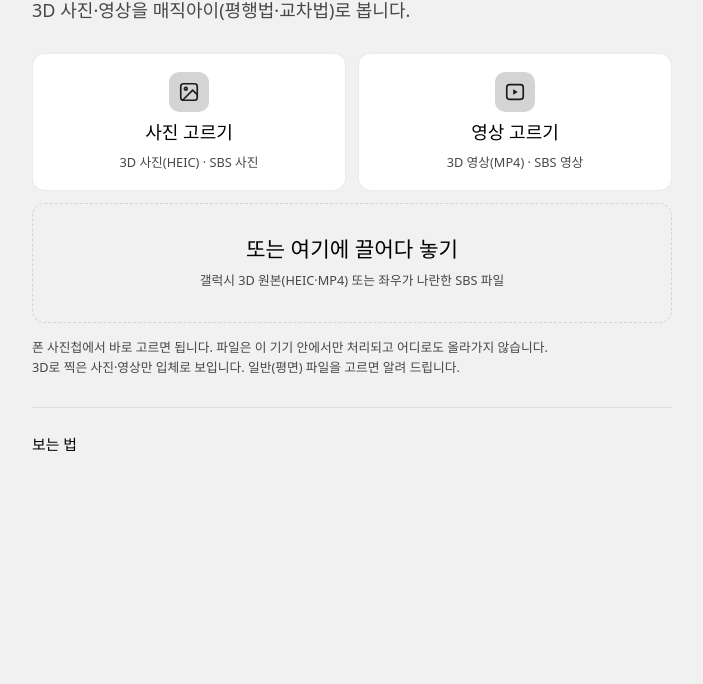
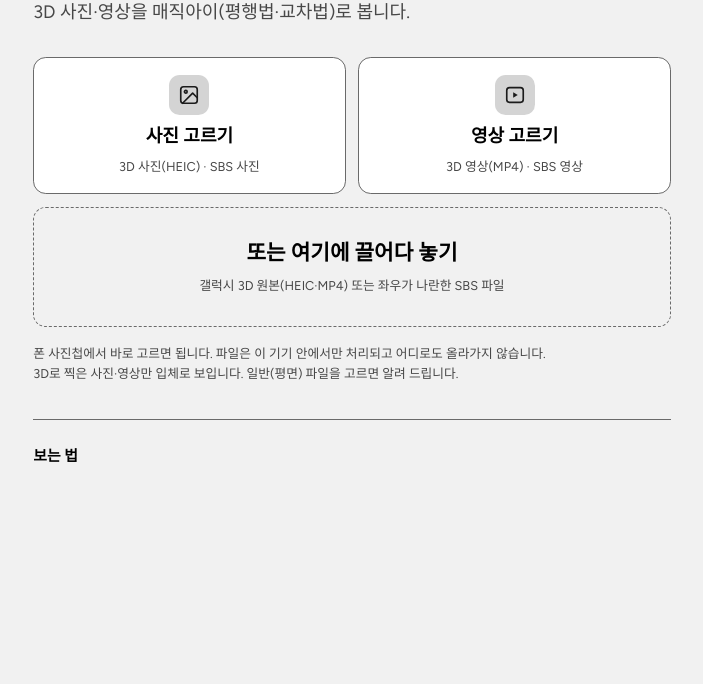
Before and after one commit to leftdrawer/galaxy3d-viewer, a plain HTML site: page web/index.html in a window 1280 px wide. Shown: the part 116-800 px from the top of the page, without its empty margins (288-991 px from the left). Drawn offline with Linux system fonts and the light colour scheme.

Commit message:
Neutral 테마 글꼴 두께와 Figtree를 화면에 맞춤 (#2)
테마 CSS가 참조만 하던 글꼴 두께와 간격을 채우고, Figtree를 저장소에 두어
외부 글꼴 요청 없이 쓰게 한다. 카드와 끌어놓기 경계가 바탕과 구분되게 한다.

Co-authored-by: EUNHO <leftdrawer@users.noreply.github.com>

```diff
--- a/web/index.html
+++ b/web/index.html
@@ -5,11 +5,13 @@
 <meta name="viewport" content="width=device-width,initial-scale=1,viewport-fit=cover">
 <title>갤럭시 3D 뷰어</title>
 <meta name="description" content="갤럭시 3D 사진·영상을 매직아이(평행법·교차법)로 보는 뷰어. 파일은 기기 밖으로 나가지 않습니다.">
+<meta name="color-scheme" content="light dark">
 <meta name="theme-color" content="#f1f1f1" media="(prefers-color-scheme: light)">
 <meta name="theme-color" content="#1b1b1b" media="(prefers-color-scheme: dark)">
 <link rel="manifest" href="manifest.webmanifest">
 <link rel="icon" href="icon-192.png" type="image/png">
 <link rel="apple-touch-icon" href="icon-192.png">
+<link rel="stylesheet" href="vendor/astryx/fonts-local.css">
 <link rel="stylesheet" href="vendor/astryx-theme-neutral-0.7.16.css">
 <style>
   :root {
@@ -27,6 +29,21 @@
     --view-solid: color-mix(in srgb, var(--view-ink) 16%, var(--view-bg));
     --font-family-body: Figtree, "Pretendard", "Apple SD Gothic Neo", "Noto Sans KR", system-ui, sans-serif;
     --font-family-heading: Figtree, "Pretendard", "Apple SD Gothic Neo", "Noto Sans KR", system-ui, sans-serif;
+    /* theme.css references these core primitives and does not define them. */
+    --font-weight-normal: 400;
+    --font-weight-medium: 500;
+    --font-weight-semibold: 600;
+    --font-weight-bold: 700;
+    --spacing-1: 0.25rem;
+    --spacing-2: 0.5rem;
+    --spacing-3: 0.75rem;
+    --spacing-4: 1rem;
+    --spacing-5: 1.25rem;
+    --spacing-6: 1.5rem;
+    --spacing-7: 1.75rem;
+    --spacing-8: 2rem;
+    --spacing-10: 2.5rem;
+    --spacing-11: 2.75rem;
     color-scheme: light dark;
     font-family: var(--font-family-body);
     -webkit-text-size-adjust: 100%;
@@ -41,25 +58,25 @@
 
   button, a.btn {
     font: inherit; font-size: var(--text-large-size); font-weight: var(--text-large-weight);
-    color: var(--color-text-accent); background: var(--color-accent-muted); border: 1px solid transparent;
-    border-radius: var(--radius-full); min-height: 44px; padding: 0 16px; cursor: pointer; text-decoration: none; white-space: nowrap;
-    display: inline-flex; align-items: center; justify-content: center; gap: 8px;
+    color: var(--color-text-accent); background: var(--color-accent-muted); border: 1px solid var(--color-icon-secondary);
+    border-radius: var(--radius-full); min-height: var(--spacing-11); padding: 0 var(--spacing-4); cursor: pointer; text-decoration: none; white-space: nowrap;
+    display: inline-flex; align-items: center; justify-content: center; gap: var(--spacing-2);
     transition: transform var(--duration-fast) cubic-bezier(.3, 1, .4, 1), background-color var(--duration-fast), border-color var(--duration-fast);
   }
   button:disabled, a.btn[aria-disabled="true"] { cursor: default; opacity: .55; }
   button:active:not(:disabled), a.btn:active { transform: scale(.98); }
-  button.on { background: var(--color-accent); color: var(--color-on-accent); }
+  button.on { background: var(--color-accent); color: var(--color-on-accent); border-color: transparent; }
 
-  #home { width: 100%; max-width: 680px; margin: 0 auto; padding: clamp(40px, 7dvh, 72px) 20px calc(40px + env(safe-area-inset-bottom)); }
-  h1 { font-family: var(--font-family-heading); font-size: var(--text-display-2-size); line-height: var(--text-display-2-leading); font-weight: var(--text-heading-1-weight); margin: 0 0 10px; letter-spacing: -.03em; }
-  .sub { color: var(--dim); margin: 0 0 28px; font-size: var(--text-large-size); line-height: 1.55; }
-  .picks { display: grid; grid-template-columns: 1fr 1fr; gap: 12px; margin-bottom: 12px; }
+  #home { width: 100%; max-width: 680px; margin: 0 auto; padding: clamp(var(--spacing-10), 7dvh, 4.5rem) var(--spacing-5) calc(var(--spacing-10) + env(safe-area-inset-bottom)); }
+  h1 { font-family: var(--font-family-heading); font-size: var(--text-display-2-size); line-height: var(--text-display-2-leading); font-weight: var(--text-heading-1-weight); margin: 0 0 var(--spacing-3); letter-spacing: -.03em; }
+  .sub { color: var(--dim); margin: 0 0 var(--spacing-7); font-size: var(--text-large-size); line-height: 1.55; }
+  .picks { display: grid; grid-template-columns: 1fr 1fr; gap: var(--spacing-3); margin-bottom: var(--spacing-3); }
   .pick {
-    flex-direction: column; gap: 8px; align-items: center; justify-content: center; text-align: center;
-    min-height: 132px; height: auto; padding: 18px 14px; background: var(--color-background-surface); color: var(--text);
-    border: 1px solid var(--color-border); border-radius: var(--radius-container);
+    flex-direction: column; gap: var(--spacing-2); align-items: center; justify-content: center; text-align: center;
+    min-height: 132px; height: auto; padding: var(--spacing-4) var(--spacing-3); background: var(--color-background-surface); color: var(--text);
+    border: 1px solid var(--color-icon-secondary); border-radius: var(--radius-container);
   }
-  .pick:hover:not(:disabled) { border-color: var(--color-border-emphasized); background: color-mix(in srgb, var(--color-accent-muted) 55%, var(--card)); }
+  .pick:hover:not(:disabled) { border-color: var(--color-text-primary); background: color-mix(in srgb, var(--color-accent-muted) 55%, var(--card)); }
   .pick .ic { width: 40px; height: 40px; display: grid; place-items: center; border-radius: var(--radius-element); background: var(--color-accent-muted); color: var(--color-text-accent); }
   .pick .ic svg { display: block; width: 22px; height: 22px; fill: none; stroke: currentColor; stroke-width: 1.8; stroke-linecap: round; stroke-linejoin: round; }
   .pick strong { font-size: var(--text-large-size); font-weight: var(--text-large-weight); color: var(--text); }
@@ -67,21 +84,21 @@
   @media (max-width: 380px) { .picks { grid-template-columns: 1fr; } }
 
   .drop {
-    display: flex; flex-direction: column; gap: 8px; align-items: center; justify-content: center; text-align: center;
-    min-height: 120px; padding: 24px; background: var(--fill); color: var(--text); border: 1px dashed var(--color-border-emphasized);
+    display: flex; flex-direction: column; gap: var(--spacing-2); align-items: center; justify-content: center; text-align: center;
+    min-height: 120px; padding: var(--spacing-6); background: var(--fill); color: var(--text); border: 1px dashed var(--color-icon-secondary);
     border-radius: var(--radius-container); cursor: copy; transition: background-color var(--duration-fast), border-color var(--duration-fast);
   }
   .drop.over { border-style: solid; border-color: var(--color-info); background: var(--color-info-muted); }
   .drop strong { font-size: var(--text-heading-2-size); line-height: 1.35; font-weight: var(--text-heading-2-weight); }
   .drop span { color: var(--dim); font-size: var(--text-supporting-size); line-height: 1.5; }
-  .note { color: var(--dim); font-size: var(--text-supporting-size); line-height: 1.6; margin: 14px 0 0; }
-  #busy { margin-top: 24px; }
+  .note { color: var(--dim); font-size: var(--text-supporting-size); line-height: 1.6; margin: var(--spacing-4) 0 0; }
+  #busy { margin-top: var(--spacing-6); }
   .bar { height: 6px; background: var(--fill); border-radius: var(--radius-full); overflow: hidden; }
   .bar i { display: block; height: 100%; width: 0; background: var(--color-info); transition: width var(--duration-fast); }
   #busytext { color: var(--dim); font-size: var(--text-supporting-size); font-variant-numeric: tabular-nums; }
-  .err { color: var(--err); margin-top: 18px; line-height: 1.5; }
-  details { margin-top: 30px; border-top: 1px solid var(--color-border); padding-top: 14px; color: var(--dim); font-size: var(--text-body-size); line-height: 1.65; }
-  summary { cursor: pointer; color: var(--text); font-weight: var(--text-large-weight); min-height: 44px; display: flex; align-items: center; }
+  .err { color: var(--err); margin-top: var(--spacing-4); line-height: 1.5; }
+  details { margin-top: var(--spacing-8); border-top: 1px solid var(--color-icon-secondary); padding-top: var(--spacing-3); color: var(--dim); font-size: var(--text-body-size); line-height: 1.65; }
+  summary { cursor: pointer; color: var(--text); font-weight: var(--text-large-weight); min-height: var(--spacing-11); display: flex; align-items: center; }
 
   #view { position: fixed; inset: 0; background: var(--view-bg); color: var(--view-ink); color-scheme: dark; --dim: var(--view-dim); --tint: var(--color-info); }
   @media (orientation: portrait) and (pointer: coarse) {
@@ -91,10 +108,10 @@
   #ui { position: absolute; inset: 0; pointer-events: none; transition: opacity var(--duration-fast); }
   #ui.hide { opacity: 0; }
   #ui.hide * { pointer-events: none !important; }
-  .row { position: absolute; left: 0; right: 0; display: flex; gap: 8px; align-items: center; padding: 12px 16px; padding-left: max(16px, env(safe-area-inset-left)); padding-right: max(16px, env(safe-area-inset-right)); }
+  .row { position: absolute; left: 0; right: 0; display: flex; gap: var(--spacing-2); align-items: center; padding: var(--spacing-3) var(--spacing-4); padding-left: max(var(--spacing-4), env(safe-area-inset-left)); padding-right: max(var(--spacing-4), env(safe-area-inset-right)); }
   .row > * { pointer-events: auto; }
   .row.top { top: 0; }
-  .row.bottom { bottom: 0; padding-bottom: max(12px, env(safe-area-inset-bottom)); flex-wrap: wrap; }
+  .row.bottom { bottom: 0; padding-bottom: max(var(--spacing-3), env(safe-area-inset-bottom)); flex-wrap: wrap; }
   #view button, #view a.btn {
     color: var(--view-ink); background: color-mix(in srgb, var(--view-ink) 14%, transparent); border: 1px solid var(--view-border);
     -webkit-backdrop-filter: blur(24px) saturate(140%); backdrop-filter: blur(24px) saturate(140%);
@@ -102,27 +119,27 @@
   #view button.on { background: var(--color-info); color: var(--color-on-info); border-color: transparent; }
   .back-icon { width: 18px; height: 18px; fill: none; stroke: currentColor; stroke-width: 1.8; stroke-linecap: round; stroke-linejoin: round; }
   #msg { color: var(--view-ink); font-size: var(--text-supporting-size); line-height: 1.4; text-shadow: 0 1px 3px color-mix(in srgb, var(--view-bg) 84%, transparent); pointer-events: none; }
-  #seek { flex: 1; min-width: 120px; min-height: 44px; accent-color: var(--color-info); }
+  #seek { flex: 1; min-width: 120px; min-height: var(--spacing-11); accent-color: var(--color-info); }
   .spacer { flex: 1; }
   #panel {
-    position: absolute; right: max(16px, env(safe-area-inset-right)); bottom: 76px; width: min(340px, calc(100% - 32px)); max-height: calc(100% - 140px);
+    position: absolute; right: max(var(--spacing-4), env(safe-area-inset-right)); bottom: calc(var(--spacing-11) + var(--spacing-8)); width: min(340px, calc(100% - var(--spacing-8))); max-height: calc(100% - 140px);
     overflow: auto; pointer-events: auto; background: color-mix(in srgb, var(--view-ink) 14%, var(--view-bg)); color: var(--view-ink);
-    border: 1px solid var(--view-border); border-radius: var(--radius-container); padding: 16px 18px;
+    border: 1px solid var(--view-border); border-radius: var(--radius-container); padding: var(--spacing-4);
     -webkit-backdrop-filter: blur(24px) saturate(140%); backdrop-filter: blur(24px) saturate(140%);
   }
-  #panel label { display: block; font-size: var(--text-label-size); line-height: 1.4; margin: 12px 0 4px; }
+  #panel label { display: block; font-size: var(--text-label-size); line-height: 1.4; margin: var(--spacing-3) 0 var(--spacing-1); }
   #panel label b { float: right; font-weight: var(--text-label-weight); color: var(--color-info); font-variant-numeric: tabular-nums; }
-  #panel input[type=range] { width: 100%; min-height: 44px; accent-color: var(--color-info); }
+  #panel input[type=range] { width: 100%; min-height: var(--spacing-11); accent-color: var(--color-info); }
   #panel .hint { color: var(--view-dim); font-size: var(--text-supporting-size); line-height: 1.5; margin: 2px 0 0; }
-  #panel .btns { display: flex; flex-wrap: wrap; gap: 8px; margin-top: 14px; }
+  #panel .btns { display: flex; flex-wrap: wrap; gap: var(--spacing-2); margin-top: var(--spacing-4); }
 
-  dialog { background: var(--card); color: var(--text); border: 1px solid var(--color-border); border-radius: var(--radius-container); padding: 24px; max-width: min(560px, calc(100% - 32px)); }
+  dialog { background: var(--card); color: var(--text); border: 1px solid var(--color-icon-secondary); border-radius: var(--radius-container); padding: var(--spacing-6); max-width: min(560px, calc(100% - var(--spacing-8))); }
   dialog::backdrop { background: color-mix(in srgb, var(--color-overlay) 72%, transparent); -webkit-backdrop-filter: blur(6px); backdrop-filter: blur(6px); }
   dialog h2 { margin: 0 0 8px; font-size: var(--text-heading-2-size); line-height: 1.35; font-weight: var(--text-heading-2-weight); }
-  dialog p { color: var(--dim); margin: 0 0 16px; font-size: var(--text-body-size); line-height: 1.55; }
-  #card { border: 2px solid var(--color-info); border-radius: var(--radius-element); margin: 0 auto 16px; background: var(--color-info-muted); }
-  #calScale { width: 100%; min-height: 44px; accent-color: var(--color-info); }
-  dialog .btns { display: flex; justify-content: flex-end; gap: 8px; margin-top: 14px; }
+  dialog p { color: var(--dim); margin: 0 0 var(--spacing-4); font-size: var(--text-body-size); line-height: 1.55; }
+  #card { border: 2px solid var(--color-info); border-radius: var(--radius-element); margin: 0 auto var(--spacing-4); background: var(--color-info-muted); }
+  #calScale { width: 100%; min-height: var(--spacing-11); accent-color: var(--color-info); }
+  dialog .btns { display: flex; justify-content: flex-end; gap: var(--spacing-2); margin-top: var(--spacing-4); }
 
   @media (prefers-reduced-transparency: reduce) {
     #view button, #view a.btn { background: var(--view-solid); -webkit-backdrop-filter: none; backdrop-filter: none; }
--- a/web/sw.js
+++ b/web/sw.js
@@ -1,8 +1,14 @@
 // 오프라인 동작: 앱 파일을 캐시에 두고, 있으면 캐시로 바로 띄운 뒤 뒤에서 새 버전을 받아 둔다(다음 실행에 반영).
 // 사용자 파일은 여기를 지나지 않는다(blob URL·워커 메모리에서만 처리).
-const CACHE = 'g3d-v11';
+const CACHE = 'g3d-v12';
 const SHELL = ['./', 'index.html', 'app.js', 'worker.js', 'stereo.js', 'heic.js', 'g3d.mjs', 'g3d.wasm',
-  'vendor/mediabunny.min.mjs', 'vendor/libheif-bundle.mjs', 'vendor/astryx-theme-neutral-0.7.16.css', 'manifest.webmanifest',
+  'vendor/mediabunny.min.mjs', 'vendor/libheif-bundle.mjs', 'vendor/astryx-theme-neutral-0.7.16.css',
+  'vendor/astryx/fonts-local.css',
+  'vendor/astryx/files/figtree-latin-400-normal.woff2',
+  'vendor/astryx/files/figtree-latin-500-normal.woff2',
+  'vendor/astryx/files/figtree-latin-600-normal.woff2',
+  'vendor/astryx/files/figtree-latin-700-normal.woff2',
+  'manifest.webmanifest',
   'icon-192.png', 'icon-512.png', 'icon-maskable-512.png'];
 
 self.addEventListener('install', (e) =>
--- /dev/null
+++ b/web/vendor/astryx/fonts-local.css
@@ -0,0 +1,35 @@
+/* Figtree 5.3.0 (SIL Open Font License, see OFL-Figtree.txt).
+   Self-hosted so the viewer does not request fonts.googleapis.com.
+   The published theme fonts.css imports that host; this file registers the same family name. */
+@font-face {
+  font-family: "Figtree";
+  font-style: normal;
+  font-weight: 400;
+  font-display: swap;
+  src: url("files/figtree-latin-400-normal.woff2") format("woff2");
+  unicode-range: U+0000-00FF, U+0131, U+0152-0153, U+02BB-02BC, U+02C6, U+02DA, U+02DC, U+0304, U+0308, U+0329, U+2000-206F, U+20AC, U+2122, U+2191, U+2193, U+2212, U+2215, U+FEFF, U+FFFD;
+}
+@font-face {
+  font-family: "Figtree";
+  font-style: normal;
+  font-weight: 500;
+  font-display: swap;
+  src: url("files/figtree-latin-500-normal.woff2") format("woff2");
+  unicode-range: U+0000-00FF, U+0131, U+0152-0153, U+02BB-02BC, U+02C6, U+02DA, U+02DC, U+0304, U+0308, U+0329, U+2000-206F, U+20AC, U+2122, U+2191, U+2193, U+2212, U+2215, U+FEFF, U+FFFD;
+}
+@font-face {
+  font-family: "Figtree";
+  font-style: normal;
+  font-weight: 600;
+  font-display: swap;
+  src: url("files/figtree-latin-600-normal.woff2") format("woff2");
+  unicode-range: U+0000-00FF, U+0131, U+0152-0153, U+02BB-02BC, U+02C6, U+02DA, U+02DC, U+0304, U+0308, U+0329, U+2000-206F, U+20AC, U+2122, U+2191, U+2193, U+2212, U+2215, U+FEFF, U+FFFD;
+}
+@font-face {
+  font-family: "Figtree";
+  font-style: normal;
+  font-weight: 700;
+  font-display: swap;
+  src: url("files/figtree-latin-700-normal.woff2") format("woff2");
+  unicode-range: U+0000-00FF, U+0131, U+0152-0153, U+02BB-02BC, U+02C6, U+02DA, U+02DC, U+0304, U+0308, U+0329, U+2000-206F, U+20AC, U+2122, U+2191, U+2193, U+2212, U+2215, U+FEFF, U+FFFD;
+}
```
Also changed, not shown: web/manifest.webmanifest, web/vendor/astryx/OFL-Figtree.txt (added), web/vendor/astryx/files/figtree-latin-400-normal.woff2 (added), web/vendor/astryx/files/figtree-latin-500-normal.woff2 (added), web/vendor/astryx/files/figtree-latin-600-normal.woff2 (added), web/vendor/astryx/files/figtree-latin-700-normal.woff2 (added), 3 other files.
